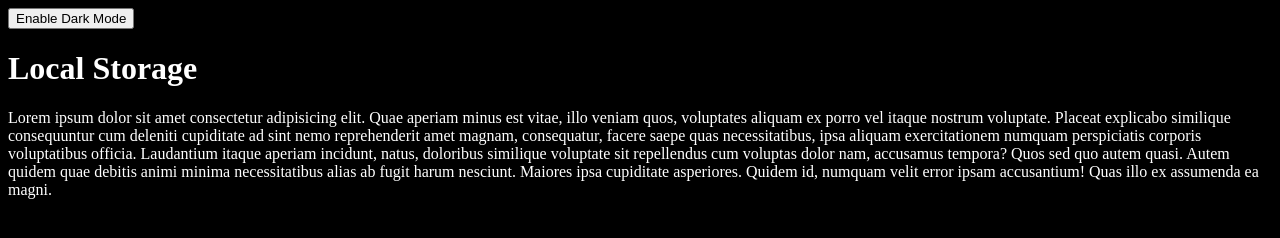
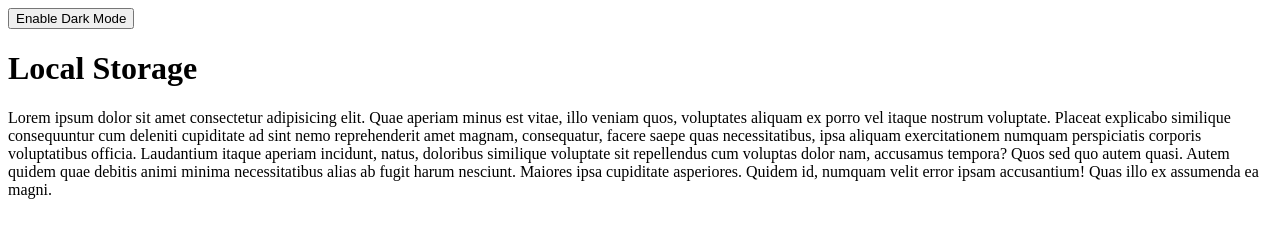
Before and after one commit to 011igarch/Darkmode-Local-Storage, a plain HTML site: page index.html in a window 1280 px wide. Drawn offline with Linux system fonts and the light colour scheme.

Commit message:
klasse im body entfernt

```diff
--- a/index.html
+++ b/index.html
@@ -11,7 +11,7 @@
       }
     </style>
   </head>
-  <body class="dark-mode">
+  <body class="">
     <button id="toggleMode">Enable Dark Mode</button>
     <h1>Local Storage</h1>
     <p>
```
